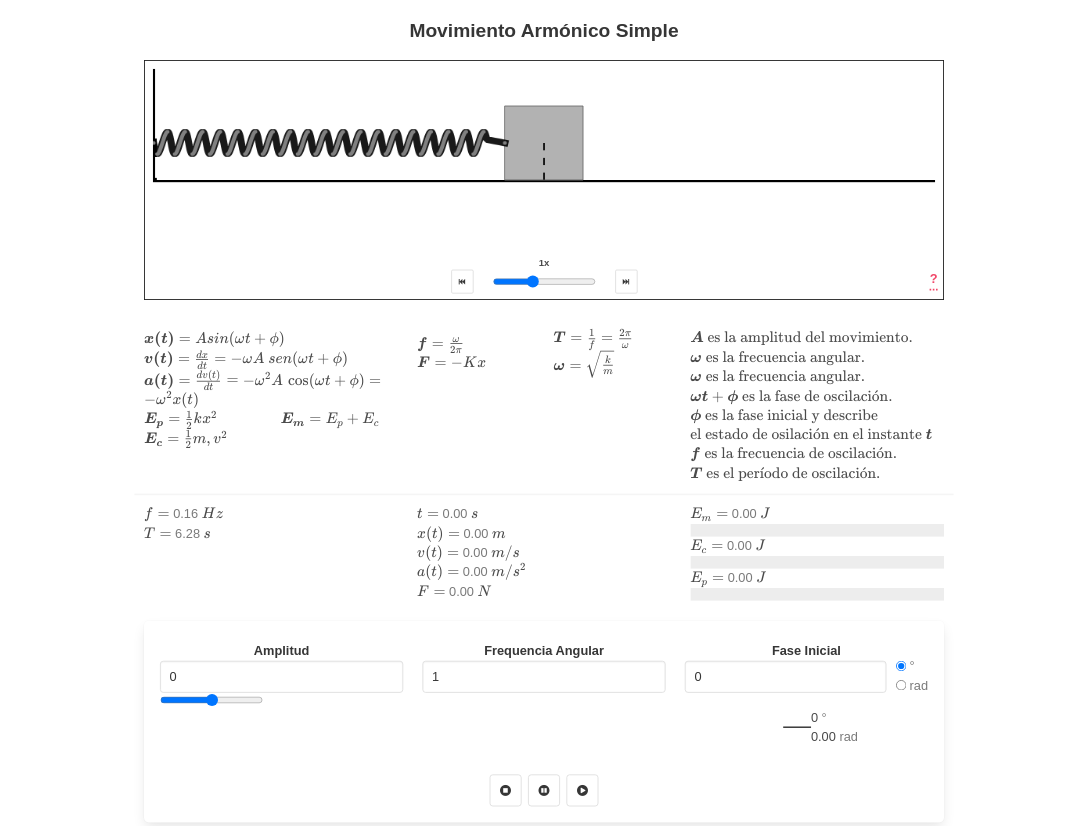
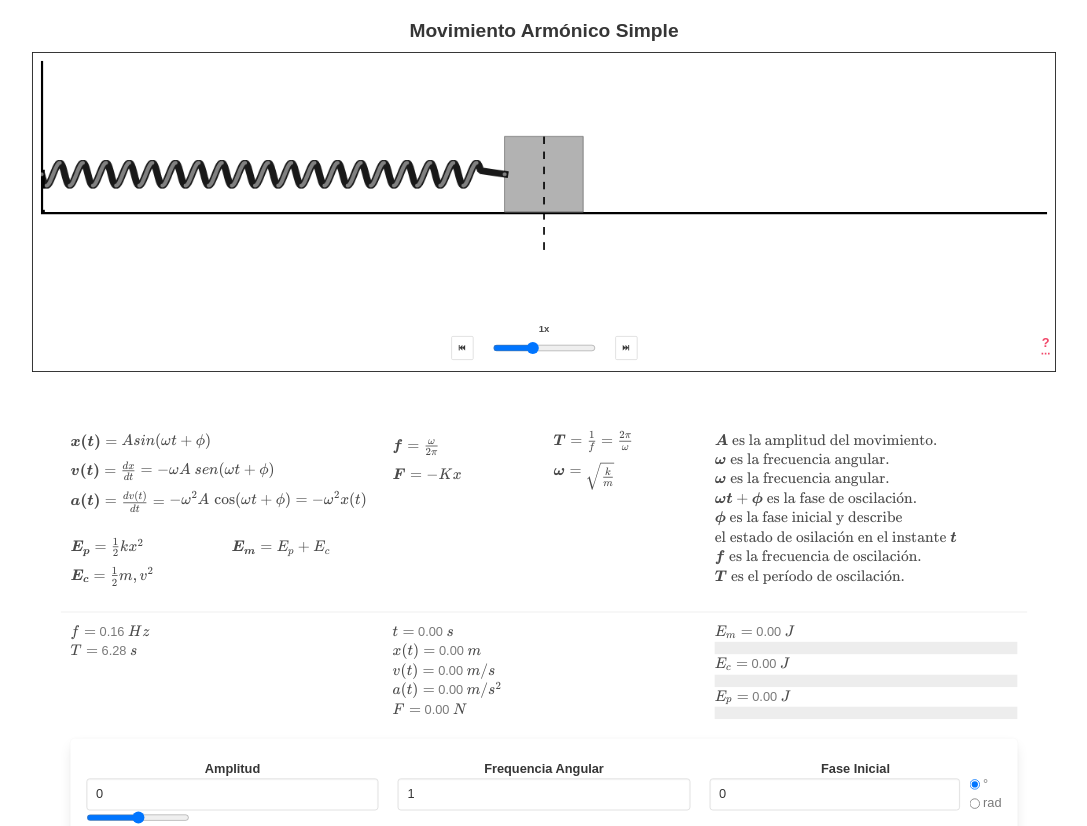
Before and after one commit to iamzapata/movimientos-oscilatorios, a Next.js app: page /movimiento-armonico-simple in a window 1280 px wide. Shown: the top 826 px of the page, without its empty margins (96-1183 px from the left). Built offline with nearby package versions, Linux system fonts and the light colour scheme.

Commit message:
Guardar progreso

```diff
--- a/components/MovimientoArmonicoSimple/Formulas.jsx
+++ b/components/MovimientoArmonicoSimple/Formulas.jsx
@@ -4,28 +4,31 @@ import FormulaMatematica from "components/FormulaMatematica";
 const Formulas = () => (
   <div className="columns Formulas mt-5">
     <div className="column">
-      <FormulaMatematica texto="\boldsymbol{x(t)}= Asin(\omega t + \phi)" />
-      <FormulaMatematica texto="\boldsymbol{v(t)}={\frac {dx}{dt}}=-\omega A\ {sen}(\omega t+\phi)" />
-      <FormulaMatematica texto="\boldsymbol{a(t)}={\frac {dv(t)}{dt}}=-\omega ^{2}A\,\cos(\omega t+\phi )=-\omega ^{2}x(t)" />
-      <div className="columns">
-        <div className="column">
-          <FormulaMatematica texto="\boldsymbol{E_{p}}={\frac {1}{2}}kx^{2}" />
-          <FormulaMatematica texto="{\boldsymbol{ E_{c}}={\frac {1}{2}}m,v^{2}}" />
+      <FormulaMatematica texto="\boldsymbol{x(t)}= Asin(\omega t + \phi)" className="mb-3" />
+      <FormulaMatematica texto="\boldsymbol{v(t)}={\frac {dx}{dt}}=-\omega A\ {sen}(\omega t+\phi)" className="mb-3" />
+      <FormulaMatematica
+        texto="\boldsymbol{a(t)}={\frac {dv(t)}{dt}}=-\omega ^{2}A\,\cos(\omega t+\phi )=-\omega ^{2}x(t)"
+        className="mb-3"
+      />
+      <div className="columns mt-2">
+        <div className="column mb-2">
+          <FormulaMatematica texto="\boldsymbol{E_{p}}={\frac {1}{2}}kx^{2}" className="mb-3" />
+          <FormulaMatematica texto="{\boldsymbol{ E_{c}}={\frac {1}{2}}m,v^{2}}" className="mb-3" />
         </div>
         <div className="column">
-          <FormulaMatematica texto="\boldsymbol{E_{m}}=E_{p}+E_{c}" />
+          <FormulaMatematica texto="\boldsymbol{E_{m}}=E_{p}+E_{c}" className="mb-2" />
         </div>
       </div>
     </div>
     <div className="column">
       <div className="columns">
         <div className="column flex flex-col justify-center">
-          <FormulaMatematica texto="\boldsymbol{f}=\frac {\omega }{2\pi}" />
-          <FormulaMatematica texto="\boldsymbol{F}= -Kx" />
+          <FormulaMatematica texto="\boldsymbol{f}=\frac {\omega }{2\pi}" className="mb-3" />
+          <FormulaMatematica texto="\boldsymbol{F}= -Kx" className="mb-3" />
         </div>
         <div className="column flex flex-col justify-center">
-          <FormulaMatematica texto="\boldsymbol{T}=\frac{1}{f}=\frac {2\pi}{\omega}" />
-          <FormulaMatematica texto="\boldsymbol\omega={\sqrt \frac{k}{m}}" />
+          <FormulaMatematica texto="\boldsymbol{T}=\frac{1}{f}=\frac {2\pi}{\omega}" className="mb-3" />
+          <FormulaMatematica texto="\boldsymbol\omega={\sqrt \frac{k}{m}}" className="mb-3" />
         </div>
       </div>
     </div>
--- a/components/MovimientoArmonicoSimple/index.jsx
+++ b/components/MovimientoArmonicoSimple/index.jsx
@@ -1,4 +1,5 @@
 import React, { Component } from "react";
+import Head from "next/head";
 import TextoAyuda from "components/MovimientoArmonicoSimple/TextoAyuda";
 import Formulas from "components/MovimientoArmonicoSimple/Formulas";
 import ValoresCalculados from "components/MovimientoArmonicoSimple/ValoresCalculados";
@@ -9,7 +10,7 @@ import { PI, masa, K } from "constants";
 
 // Este es un valor abritrario pra simular
 // que una oscilación con omega en 6.28 dura un segundo
-const VALOR_INCREMEMENTO = 0.023;
+const VALOR_INCREMEMENTO = 0.035;
 
 const AMPLITUD_MINIMA = -600;
 const AMPLITUD_MAXIMA = 600;
@@ -67,8 +68,8 @@ class MovimientoArmonicoSimple extends Component {
   establecerResolucionCanvas = (canvas) => {
     const dpr = window.devicePixelRatio;
 
-    canvas.width = 1000 * dpr;
-    canvas.height = 300 * dpr;
+    canvas.width = window.innerWidth * dpr;
+    canvas.height = 400 * dpr;
 
     const { width, height } = canvas;
 
@@ -633,6 +634,10 @@ class MovimientoArmonicoSimple extends Component {
     const valorRadianes = this.obtenerValorFaseInicial("radianes").toFixed(2);
 
     return (
+      <>
+        <Head>
+          <title>M.A.S</title>
+        </Head>
         <div className="my-5">
           <h4 className="title is-4 text-center">Movimiento Armónico Simple</h4>
           <div id="ventanagrafica">
@@ -640,7 +645,10 @@ class MovimientoArmonicoSimple extends Component {
             <canvas id="canvasprincipal"></canvas>
             <canvas id="canvasvectores"></canvas>
             <TextoAyuda />
-          <VelocidadAnimacion controlarSimulacion={this.controlarSimulacion} velocidadAnimacion={velocidadAnimacion} />
+            <VelocidadAnimacion
+              controlarSimulacion={this.controlarSimulacion}
+              velocidadAnimacion={velocidadAnimacion}
+            />
           </div>
           <section className="section">
             <div className="container is-fluid is-paddingless">
@@ -765,6 +773,7 @@ class MovimientoArmonicoSimple extends Component {
             </div>
           </section>
         </div>
+      </>
     );
   }
 }
--- a/components/VelocidadAnimacion/index.jsx
+++ b/components/VelocidadAnimacion/index.jsx
@@ -1,14 +1,14 @@
 import React from "react";
 
 const VelocidadAnimacion = ({ controlarSimulacion, velocidadAnimacion }) => (
-  <div className="columns VelocidadAnimacion">
-    <div className="column">
+  <div className="columns flex flex-col absolute left-0 right-0" style={{bottom: '5px'}}>
+    <div className="column flex justify-center pb-0">
       <span id="velocida_animacion" className="is-size-7 has-text-weight-semibold">
         1
       </span>
       <span className="is-size-7 has-text-weight-semibold">x</span>
     </div>
-    <div className="column">
+    <div className="column flex justify-center pt-0">
       <div className="control">
         <button name="mas_lento" type="button" className="button mx-5 is-small" onClick={controlarSimulacion}>
           <span className="icon" style={{ fontSize: "0.5rem" }}>
--- a/pages/_app.js
+++ b/pages/_app.js
@@ -1,12 +1,21 @@
-import 'bulma'
-import 'pages/styles.css'
-import 'katex/dist/katex.min.css'
-import 'tailwindcss/dist/tailwind.min.css'
-import 'font-awesome/css/font-awesome.min.css'
-import 'normalize.css'
+import React from "react";
+import Head from "next/head";
 
+import "bulma";
+import "pages/styles.css";
+import "katex/dist/katex.min.css";
+import "tailwindcss/dist/tailwind.min.css";
+import "font-awesome/css/font-awesome.min.css";
+import "normalize.css";
 
 // This default export is required in a new `pages/_app.js` file.
 export default function MyApp({ Component, pageProps }) {
-  return <Component {...pageProps} />
+  return (
+    <>
+      <Head>
+        <meta name="viewport" content="width=device-width, initial-scale=1" />
+      </Head>
+      <Component {...pageProps} />
+    </>
+  );
 }
--- a/pages/styles.css
+++ b/pages/styles.css
@@ -28,8 +28,8 @@ body {
 }
 
 #ventanagrafica {
-  height: 300px;
-  width: 1000px;
+  height: 380px;
+  /* width: 1000px; */
   display: flex;
   align-items: center;
   justify-content: center;
@@ -47,11 +47,14 @@ hr {
   height: 2px !important;
 }
 
-.section {
-  max-width: 1000px;
-  width: 1000px;
-  padding: 0;
+.FormulaMatematica * {
+  border-color: unset;
 }
+
+.katex-html {
+  display: flex;
+}
+
 
 .Texto-Ayuda {
   z-index: 100;
@@ -64,21 +67,6 @@ hr {
   list-style: inherit;
   margin: initial;
   padding-left: 30px !important;
-}
-
-.VelocidadAnimacion {
-  position: absolute;
-  bottom: 20px;
-  left: 0;
-  right: 0;
-  display: flex;
-  flex-direction: column;
-}
-
-.VelocidadAnimacion .column {
-  padding: 0;
-  display: flex;
-  justify-content: center;
 }
 
 /* Tooltip contenedor */
```
Lines whose indentation alone changed are shown as unchanged.
